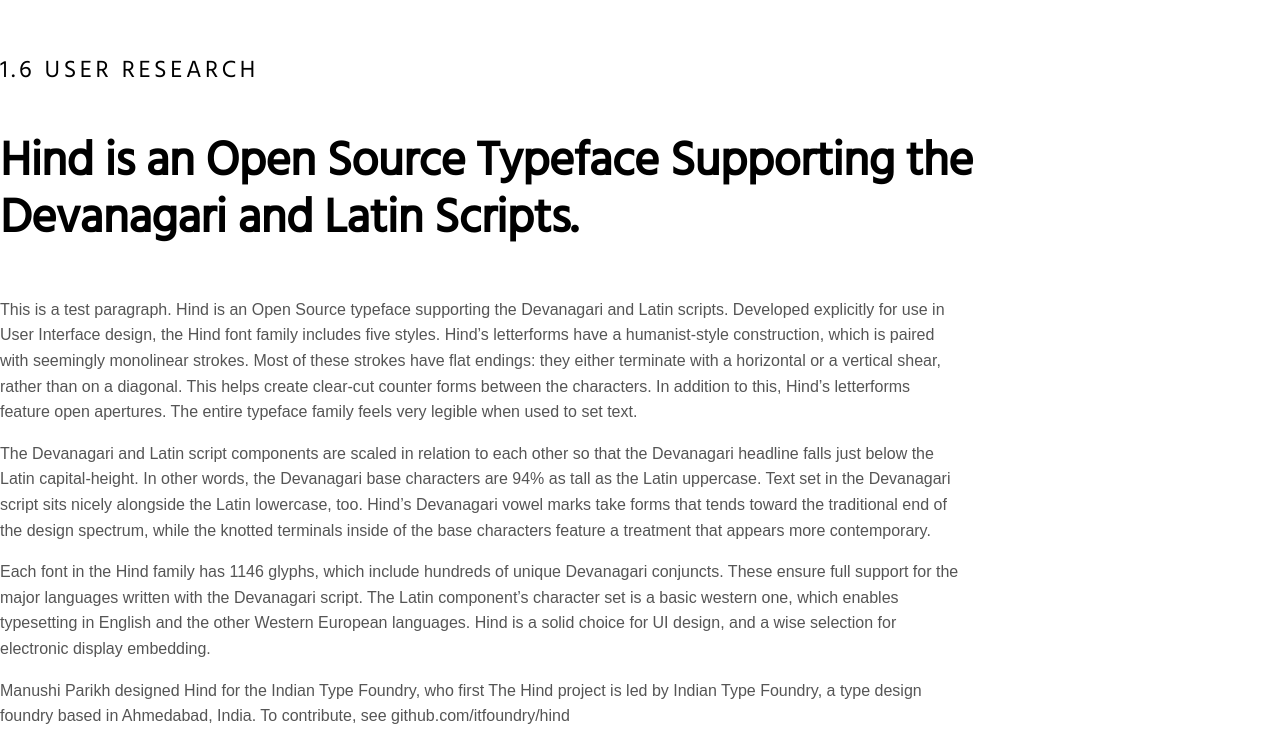
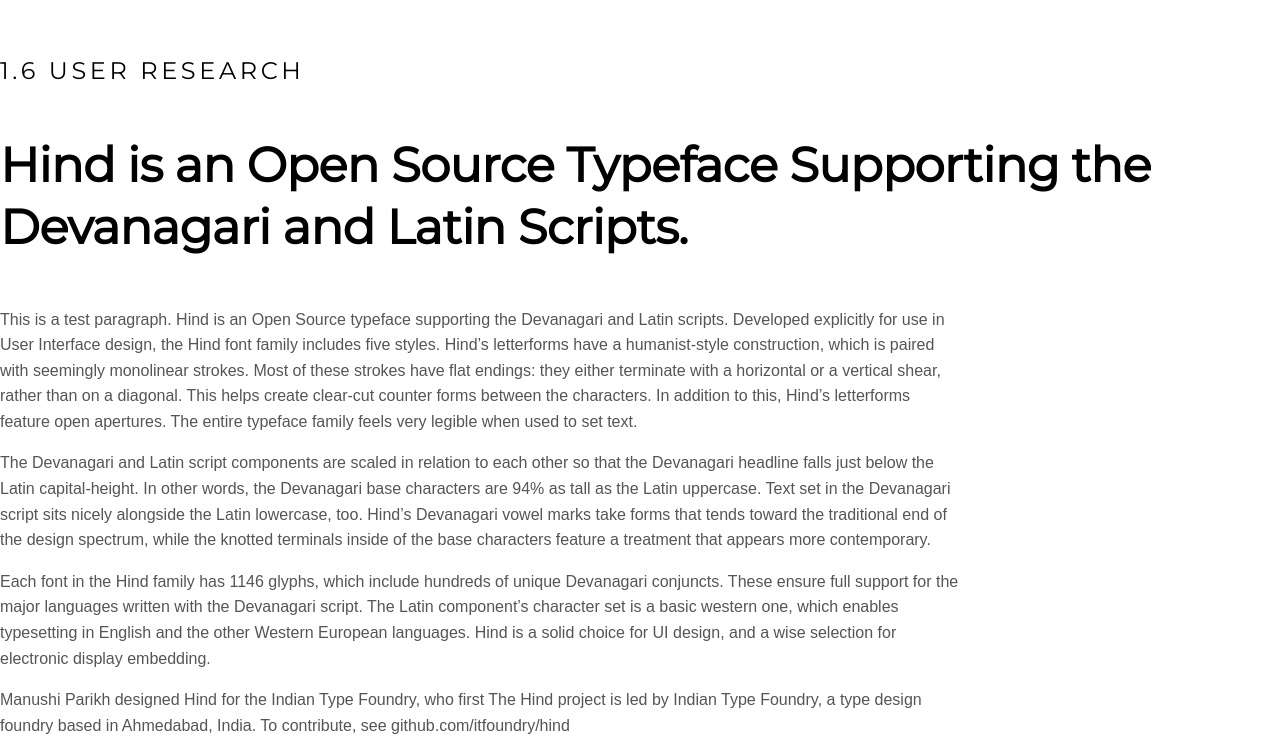
Before and after one commit to sszdesign/sszdesign.github.io, a plain HTML site: page index.html in a window 1280 px wide. Shown: the part 135-876 px from the top of the page. Drawn offline with Linux system fonts and the light colour scheme.

Commit message:
changefont

```diff
--- a/index.html
+++ b/index.html
@@ -1,23 +1,25 @@
 <!DOCTYPE html>
 <html lang="en">
 <head>
+<!--
+<link href="https://fonts.googleapis.com/css?family=Hind" rel="stylesheet"> -->
 
-<link href="https://fonts.googleapis.com/css?family=Hind" rel="stylesheet">
+<link href="https://fonts.googleapis.com/css?family=Montserrat" rel="stylesheet">
 
 <style type="text/css">
 
 
 
 	h3{
-font-family: 'Hind', sans-serif;
+font-family: 'Montserrat', sans-serif;
 font-size: 3em;
 font-weight: 900;
 letter-spacing: -0.01em;
-line-height: 1.2em;
+line-height: 1.3em;
 }
 
 	h4{
-font-family: 'Hind', sans-serif;
+font-family: 'Montserrat', sans-serif;
 font-size: 1.5em;
 font-weight: 500;
 letter-spacing: 0.15em;
```
Also changed, not shown: 1 other file.
